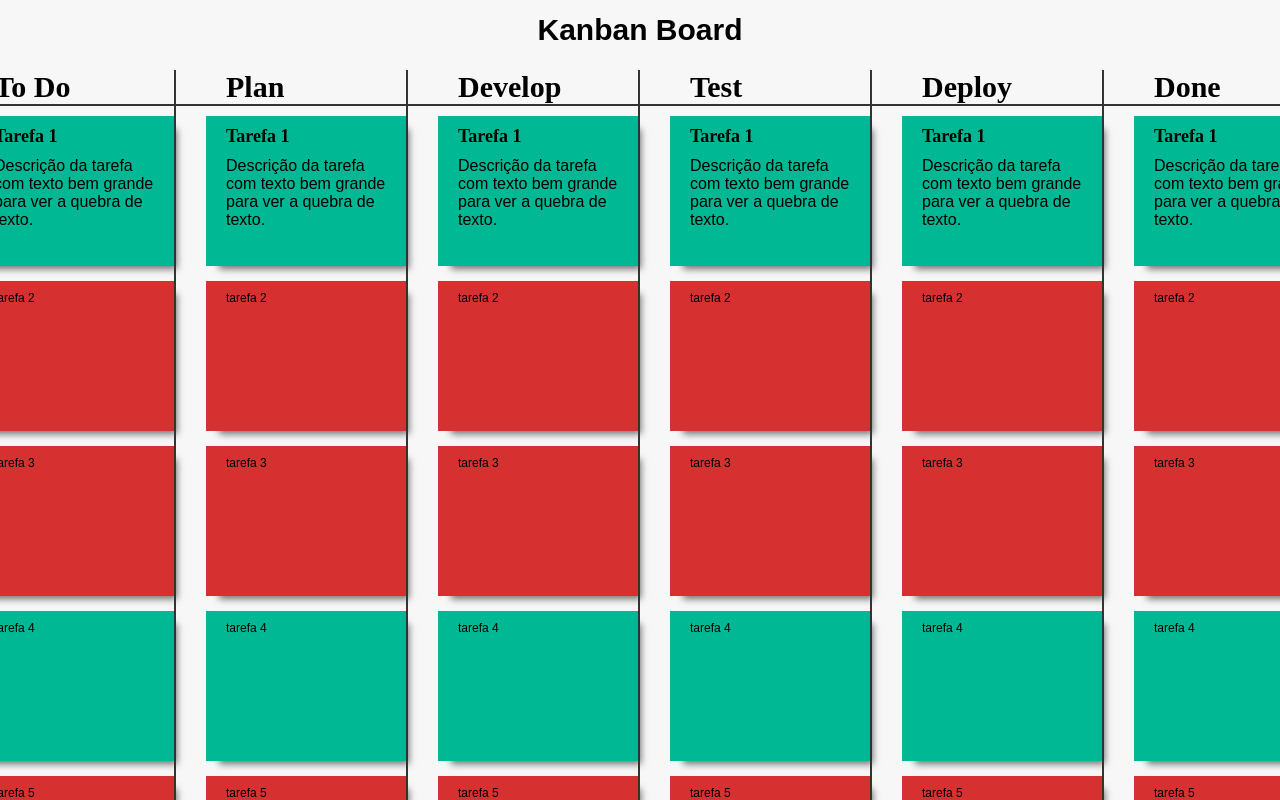
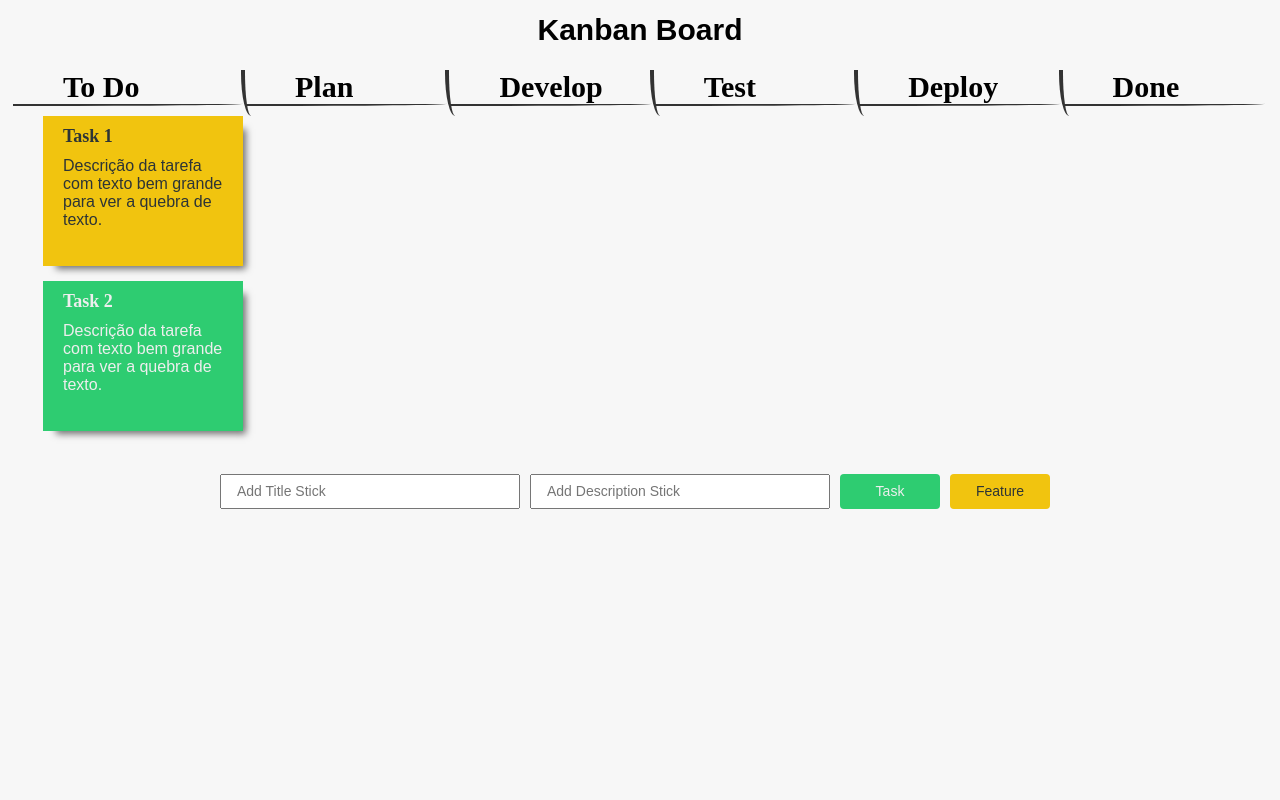
Before and after one commit to di-ferreira/kanban-board, a React (Create React App) app: page / in a window 1280 px wide. Built offline with nearby package versions, Linux system fonts and the light colour scheme; a web font is replaced by a local one.

Commit message:
Create and config states

```diff
--- a/src/App.js
+++ b/src/App.js
@@ -1,6 +1,6 @@
 import React from "react";
 import Global from "./styles/global";
-import Board from "./components/board";
+import Board from "./components/Board";
 
 function App() {
   return (
--- a/src/components/board/index.js
+++ b/src/components/board/index.js
@@ -1,23 +1,62 @@
-import React from "react";
-import { Container, TitleBoard, BodyBoard } from "./styles";
-import List from "../list";
+import React, { useState, useEffect } from "react";
+import {
+  Container,
+  TitleBoard,
+  BodyBoard,
+  ContainerInput,
+  InputStick,
+  BtAddTask,
+  BtAddFeature,
+} from "./styles";
+import List from "../List";
 export default function Board() {
+  const data = [
+    {
+      id: 1,
+      type: "task",
+      title: "Task 1",
+      desc:
+        "Descrição da tarefa com texto bem grande para ver a quebra de texto.",
+      draggable: true,
+    },
+    {
+      id: 2,
+      type: "feature",
+      title: "Task 2",
+      desc:
+        "Descrição da tarefa com texto bem grande para ver a quebra de texto.",
+      draggable: false,
+    },
+  ];
+
+  const [toDo, setToDo] = useState([]);
+  const [plan, setPlan] = useState([]);
+  const [development, setDevelopment] = useState([]);
+  const [test, setTest] = useState([]);
+  const [deploy, setDeploy] = useState([]);
+  const [done, setDone] = useState([]);
+
+  useEffect(() => {
+    setToDo([...data]);
+  }, []);
+
   return (
     <Container>
       <TitleBoard> Kanban Board </TitleBoard>
       <BodyBoard>
-        <List titleList="To Do" />
-        <List titleList="Plan" />
-        <List titleList="Develop" />
-        <List titleList="Test" />
-        <List titleList="Deploy" />
-        <List titleList="Done" />
+        <List titleList="To Do" data={toDo} />
+        <List titleList="Plan" data={plan} />
+        <List titleList="Develop" data={development} />
+        <List titleList="Test" data={test} />
+        <List titleList="Deploy" data={deploy} />
+        <List titleList="Done" data={done} />
       </BodyBoard>
-      <div>
-        <input type="text" />
-        <button> Task </button>
-        <button> Feature </button>
-      </div>
+      <ContainerInput>
+        <InputStick placeholder="Add Title Stick" />
+        <InputStick placeholder="Add Description Stick" />
+        <BtAddTask> Task </BtAddTask>
+        <BtAddFeature> Feature </BtAddFeature>
+      </ContainerInput>
     </Container>
   );
 }
--- a/src/components/board/styles.js
+++ b/src/components/board/styles.js
@@ -27,3 +27,50 @@ export const BodyBoard = styled.section`
   justify-content: center;
   align-items: flex-start;
 `;
+
+export const ContainerInput = styled.div`
+  display: flex;
+  width: 100%;
+  height: 50px;
+  justify-content: center;
+  align-items: center;
+`;
+
+export const InputStick = styled.input.attrs((props) => ({
+  type: "text",
+}))`
+  max-width: 300px;
+  margin-right: 10px;
+  width: 100%;
+  height: 35px;
+  padding-left: 15px;
+  font-size: 14px;
+`;
+
+export const BtAddTask = styled.button`
+  width: 100px;
+  height: 35px;
+  border: none;
+  border-radius: 4px;
+  display: flex;
+  justify-content: center;
+  align-items: center;
+  margin-right: 10px;
+  font-size: 14px;
+  background: #2ecc71;
+  color: #eee;
+`;
+
+export const BtAddFeature = styled.button`
+  width: 100px;
+  height: 35px;
+  border: none;
+  border-radius: 4px;
+  display: flex;
+  justify-content: center;
+  align-items: center;
+  margin-right: 10px;
+  font-size: 14px;
+  background: #f1c40f;
+  color: #2d3436;
+`;
--- a/src/components/list/index.js
+++ b/src/components/list/index.js
@@ -1,21 +1,28 @@
-import React from "react";
+import React, { useState, useEffect } from "react";
 import { Container, TitleList, TaskList, TaskListItem } from "./styles";
 
-export default function List({ titleList, typeStick }) {
+export default function List({ titleList, typeStick, data }) {
+  const [sticks, setSticks] = useState([]);
+
+  useEffect(() => {
+    setSticks(data);
+  }, [data]);
+
   return (
     <Container>
       <TitleList>{titleList}</TitleList>
       <TaskList>
-        <TaskListItem draggable typeStick="task">
-          <h2>Tarefa 1</h2>
-          <p>
-            Descrição da tarefa com texto bem grande para ver a quebra de texto.
-          </p>
-        </TaskListItem>
-        <TaskListItem typeStick="feature">tarefa 2</TaskListItem>
-        <TaskListItem typeStick="feature">tarefa 3</TaskListItem>
-        <TaskListItem typeStick="task">tarefa 4</TaskListItem>
-        <TaskListItem typeStick="feature">tarefa 5</TaskListItem>
+        {sticks &&
+          sticks.map((stick) => (
+            <TaskListItem
+              draggable={stick.draggable}
+              typeStick={stick.type}
+              key={stick.id}
+            >
+              <h2>{stick.title}</h2>
+              <p>{stick.desc}</p>
+            </TaskListItem>
+          ))}
       </TaskList>
     </Container>
   );
--- a/src/components/list/styles.js
+++ b/src/components/list/styles.js
@@ -2,15 +2,13 @@ import styled from "styled-components";
 
 export const Container = styled.div`
   width: 300px;
-  border-right: solid 2px #333;
-  border-left: solid 2px #333;
+  border-left: solid #333;
+  border-width: 1px 3px 1px 4px;
+  border-radius: 0% 4% 92% 5%/0% 95% 6% 95%;
   margin-left: -2px;
 
   &:first-of-type {
     border-left: none;
-  }
-  &:last-of-type {
-    border-right: none;
   }
 `;
 
@@ -18,7 +16,9 @@ export const TitleList = styled.h1`
   font-family: "Indie Flower", cursive;
   font-size: 30px;
   margin-bottom: 10px;
-  border-bottom: solid 2px #333;
+  border-bottom: solid #333;
+  border-width: 5px 3px 2px 1px;
+  border-radius: 95% 4% 92% 0%/4% 95% 6% 0%;
   padding-left: 50px;
 `;
 
@@ -30,10 +30,19 @@ export const TaskListItem = styled.li`
   width: 200px;
   height: 150px;
   background: ${(props) =>
-    props.typeStick !== "task" ? "#d63031" : "#00b894"};
+    props.typeStick !== "task" ? "#2ecc71" : "#f1c40f"};
+  color: ${(props) => (props.typeStick !== "task" ? "#eee" : "#2d3436")};
   margin-bottom: 15px;
   padding: 10px 20px;
   box-shadow: 8px 8px 7px -5px rgba(0, 0, 0, 0.55);
+  /* cursor: ${(props) => (props.draggable ? "grab" : "normal")}; */
+
+    ${({ draggable }) =>
+      draggable &&
+      `
+    cursor: grab;
+  `}
+
   h2 {
     font-family: "Indie Flower", cursive;
     font-size: 18px;
```
